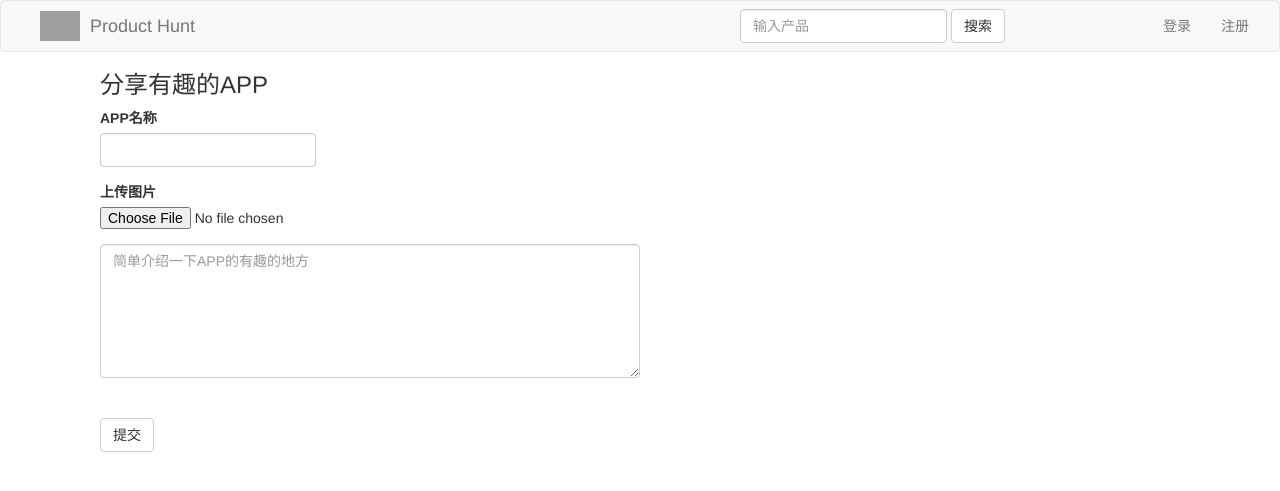
After one commit to lft-joy/ProductHunt, a Django app: page /products/product/ in a window 1280 px wide. The commit adds this page. Shown: the top 491 px of the page. Run offline with Django 3.2, Linux system fonts and the light colour scheme; grey boxes are pictures that could not be loaded.

Commit message:
完成了发布页面

```diff
--- a/ProductHunt/urls.py
+++ b/ProductHunt/urls.py
@@ -21,4 +21,5 @@ urlpatterns = [
     path('admin/', admin.site.urls),
     path('', products.views.products_list, name='主页'),
     path('account/', include('account.urls')),
+    path('products/', include('products.urls')),
 ]
--- /dev/null
+++ b/products/templates/product.html
@@ -0,0 +1,34 @@
+<!DOCTYPE html>
+<html lang="en">
+<head>
+    <meta charset="UTF-8">
+    <title>Title</title>
+</head>
+<body>
+{% extends 'theme.html' %}
+{% block content %}
+    <div style="margin: auto 100px">
+        <h3>分享有趣的APP</h3>
+        <div class="form-group">
+            <label for="exampleInputEmail1">APP名称</label>
+            <br>
+            <input type="text" class="form-control" style="width: 20%;">
+        </div>
+
+        <div class="form-group">
+            <label for="exampleInputFile">上传图片</label>
+            <input type="file" id="exampleInputFile">
+        </div>
+
+        <div class="checkbox">
+        </div>
+
+        <textarea class="form-control" placeholder="简单介绍一下APP的有趣的地方" rows="6"
+                  style="width: 50%;"></textarea>
+        <br><br>
+        <button type="submit" class="btn btn-default">提交</button>
+    </div>
+
+{% endblock %}
+</body>
+</html>
--- /dev/null
+++ b/products/urls.py
@@ -0,0 +1,7 @@
+
+from django.urls import path
+from . import views
+
+urlpatterns = [
+    path('product/', views.product, name='发布页面'),
+]
--- a/products/views.py
+++ b/products/views.py
@@ -6,3 +6,7 @@ from django.shortcuts import render
 
 def products_list(requests):
     return render(requests, 'products_list.html')
+
+
+def product(request):
+    return render(request, 'product.html')
--- a/templates/theme.html
+++ b/templates/theme.html
@@ -58,7 +58,7 @@
                            aria-expanded="false">管理 <span class="caret"></span></a>
                         <ul class="dropdown-menu">
                             <li><a href="#">个人资料</a></li>
-                            <li><a href="#">我的博客</a></li>
+                            <li><a href="{% url '发布页面' %}">分享APP</a></li>
                             <li><a href="#">账号设置</a></li>
                             <li role="separator" class="divider"></li>
                             <li><a href="#">帮助</a></li>
@@ -73,8 +73,6 @@
                     <li><a href="{% url '登录页面' %}">登录</a></li>
                     <li><a href="{% url '注册页面' %}">注册</a></li>
                 {% endif %}
-
-
             </ul>
         </div><!-- /.navbar-collapse -->
     </div><!-- /.container-fluid -->
```
